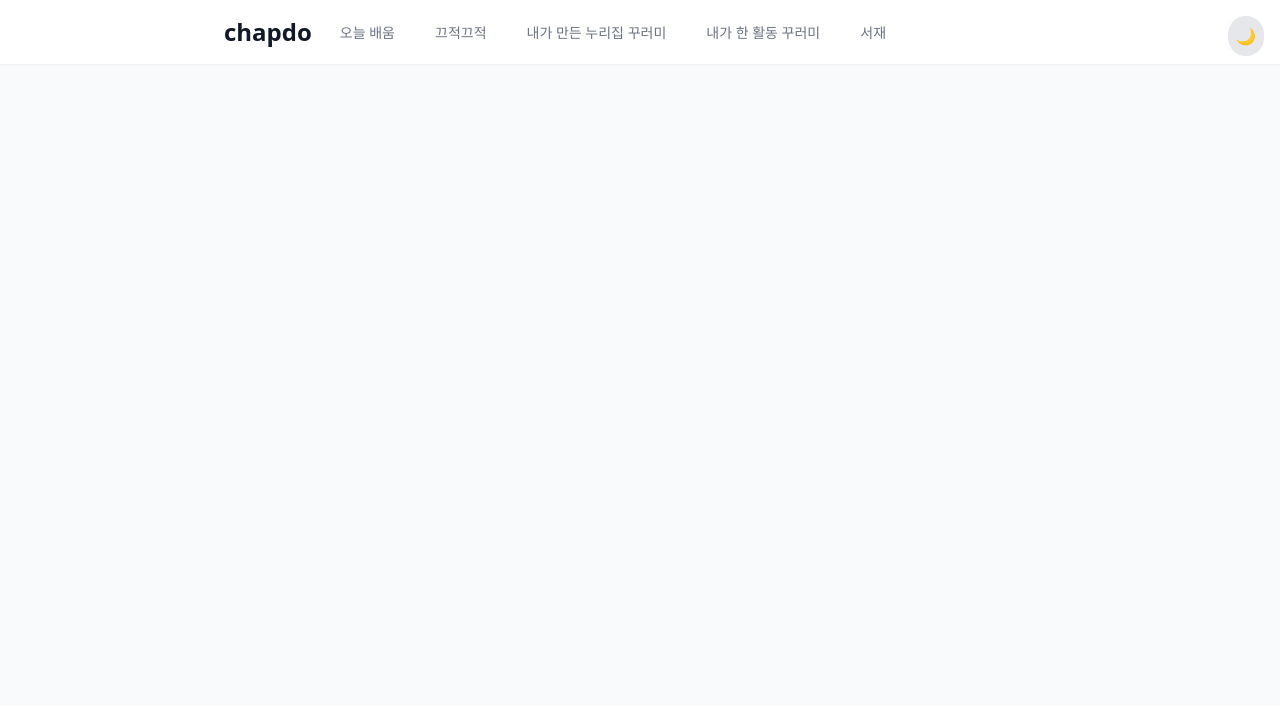
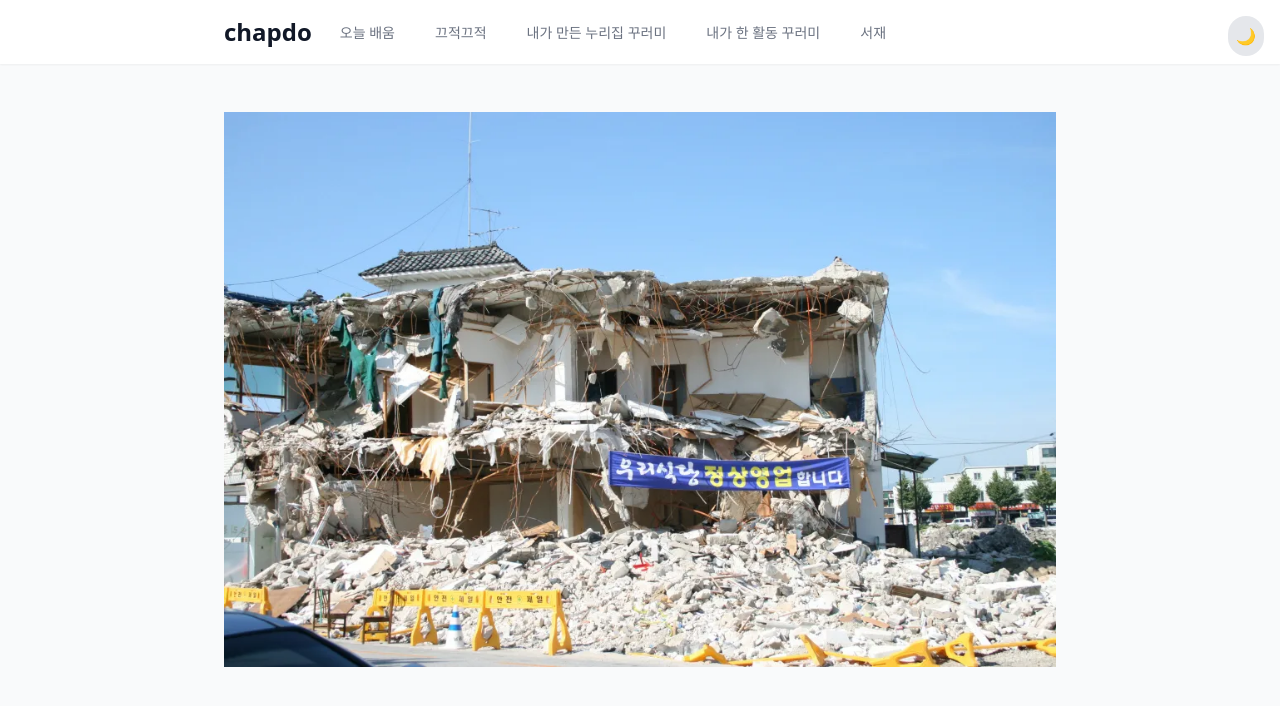
Before and after one commit to anonymousRecords/chapdo, a Next.js app: page / in a window 1280 px wide. Shown: the top 706 px of the page. Built offline with nearby package versions, Linux system fonts and the light colour scheme.

Commit message:
chore: 임시 사진 추가

```diff
--- a/app/page.tsx
+++ b/app/page.tsx
@@ -1,8 +1,9 @@
+import Image from "next/image";
 
 export default function Home() {
   return (
     <main>
-
+      <Image src="/main.webp" alt="main" width={2000} height={200} />
     </main>
   );
 }
```
Also changed, not shown: public/main.webp (added).
